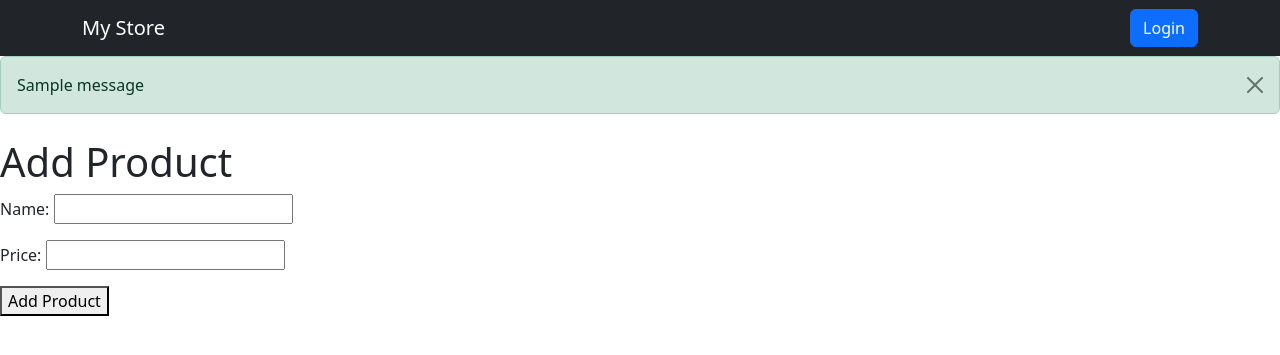
After one commit to TharHtet236401/django-groups, a Django app: page /add-product/ in a window 1280 px wide. The commit adds this page. Shown: the top 355 px of the page. Run offline with Django 5.2, Linux system fonts and the light colour scheme; tables that the repository leaves empty hold one stand-in row (values such as "Sample post"); one stand-in notice (Sample message) is shown.

Commit message:
Add product management functionality with form validation and error handling. Introduce Product model, form, and view for adding products, along with a new URL route and template link for navigation.

```diff
--- a/core/forms.py
+++ b/core/forms.py
@@ -3,6 +3,7 @@ from django.contrib.auth.models import User
 from django.contrib.auth import authenticate
 from django.core.validators import MinLengthValidator
 from django.contrib.auth.models import Group
+from .models import Product
 
 ROLE_CHOICES = (
     ('Salesperson', 'Salesperson'),
@@ -78,3 +79,32 @@ class UserRegistrationForm(forms.ModelForm):
             group = Group.objects.get(name=selected_role)
             user.groups.add(group)
         return user
+
+
+
+
+class ProductForm(forms.ModelForm):
+    class Meta:
+        model = Product
+        fields = ['name', 'price']
+
+    def clean_name(self):
+        name = self.cleaned_data['name']
+        qs = Product.objects.filter(name=name)
+        if self.instance.pk:
+            qs = qs.exclude(pk=self.instance.pk)
+        if qs.exists():
+            raise forms.ValidationError('Product already exists.')
+        return name
+
+    def clean_price(self):
+        price = self.cleaned_data['price']
+        if price <= 0:
+            raise forms.ValidationError('Price must be greater than 0.')
+        return price
+
+    def save(self, commit=True):
+        product = super().save(commit=False)
+        if commit:
+            product.save()
+        return product
--- a/core/models.py
+++ b/core/models.py
@@ -1,10 +1,11 @@
 # core/models.py
 from django.db import models
 from django.contrib.auth.models import User
+from django.core.validators import MinValueValidator
 
 class Product(models.Model):
     name = models.CharField(max_length=100)
-    price = models.FloatField()
+    price = models.DecimalField(max_digits=10, decimal_places=2 , validators=[MinValueValidator(0.01)])
 
     def __str__(self):
         return self.name
--- /dev/null
+++ b/core/templates/core/add_product.html
@@ -0,0 +1,20 @@
+{% extends 'core/main.html' %}
+
+{% block content %}
+{% if messages %}
+    <div class="messages mb-4">
+        {% for message in messages %}
+        <div class="alert alert-{{ message.tags }} alert-dismissible fade show" role="alert">
+            {{ message }}
+            <button type="button" class="btn-close" data-bs-dismiss="alert" aria-label="Close"></button>
+        </div>
+        {% endfor %}
+    </div>
+{% endif %}
+    <h1>Add Product</h1>
+    <form method="post">
+        {% csrf_token %}
+        {{ form.as_p }}
+        <button type="submit">Add Product</button>
+    </form>
+{% endblock %}
--- a/core/templates/core/products.html
+++ b/core/templates/core/products.html
@@ -4,7 +4,7 @@
 <div class="container mt-4">
     <div class="d-flex justify-content-between align-items-center mb-4">
         <h1 class="h2 text-primary">Product Catalog</h1>
-        <a href="#" class="btn btn-primary">
+        <a href="{% url 'add_product' %}" class="btn btn-primary">
             <i class="fas fa-plus"></i> Add New Product
         </a>
     </div>
--- a/core/urls.py
+++ b/core/urls.py
@@ -8,4 +8,5 @@ urlpatterns = [
     path('login/', views.login_view, name='login'),
     path('logout/', views.logout_view, name='logout'),
     path('register/', views.register_view, name='register'),
+    path('add-product/', views.add_product_view, name='add_product'),
 ]
--- a/core/views.py
+++ b/core/views.py
@@ -6,7 +6,7 @@ from django.contrib.auth import login, logout
 from django.shortcuts import redirect
 from django.contrib import messages
 from django.contrib.auth.decorators import login_required
-from .forms import UserRegistrationForm
+from .forms import UserRegistrationForm, ProductForm
 from django.contrib.auth.models import Group
 
 @login_required
@@ -63,3 +63,20 @@ def register_view(request):
     except Exception as e:
         messages.error(request, f'Error during registration: {str(e)}')
         return render(request, 'core/register.html', {'error': str(e)})
+
+def add_product_view(request):
+    try:
+        if request.method == 'POST':
+            form = ProductForm(request.POST)
+            if form.is_valid():
+                form.save()
+                messages.success(request, 'Product added successfully!')
+                return redirect('products')
+            else:
+                messages.error(request, 'Invalid form data. Please check your input.')
+        else:
+            form = ProductForm()
+        return render(request, 'core/add_product.html', {'form': form})
+    except Exception as e:
+        messages.error(request, f'Error adding product: {str(e)}')
+        return render(request, 'core/add_product.html', {'form': ProductForm()})
```
Also changed, not shown: core/migrations/0002_alter_product_price.py (added), db.sqlite3.
